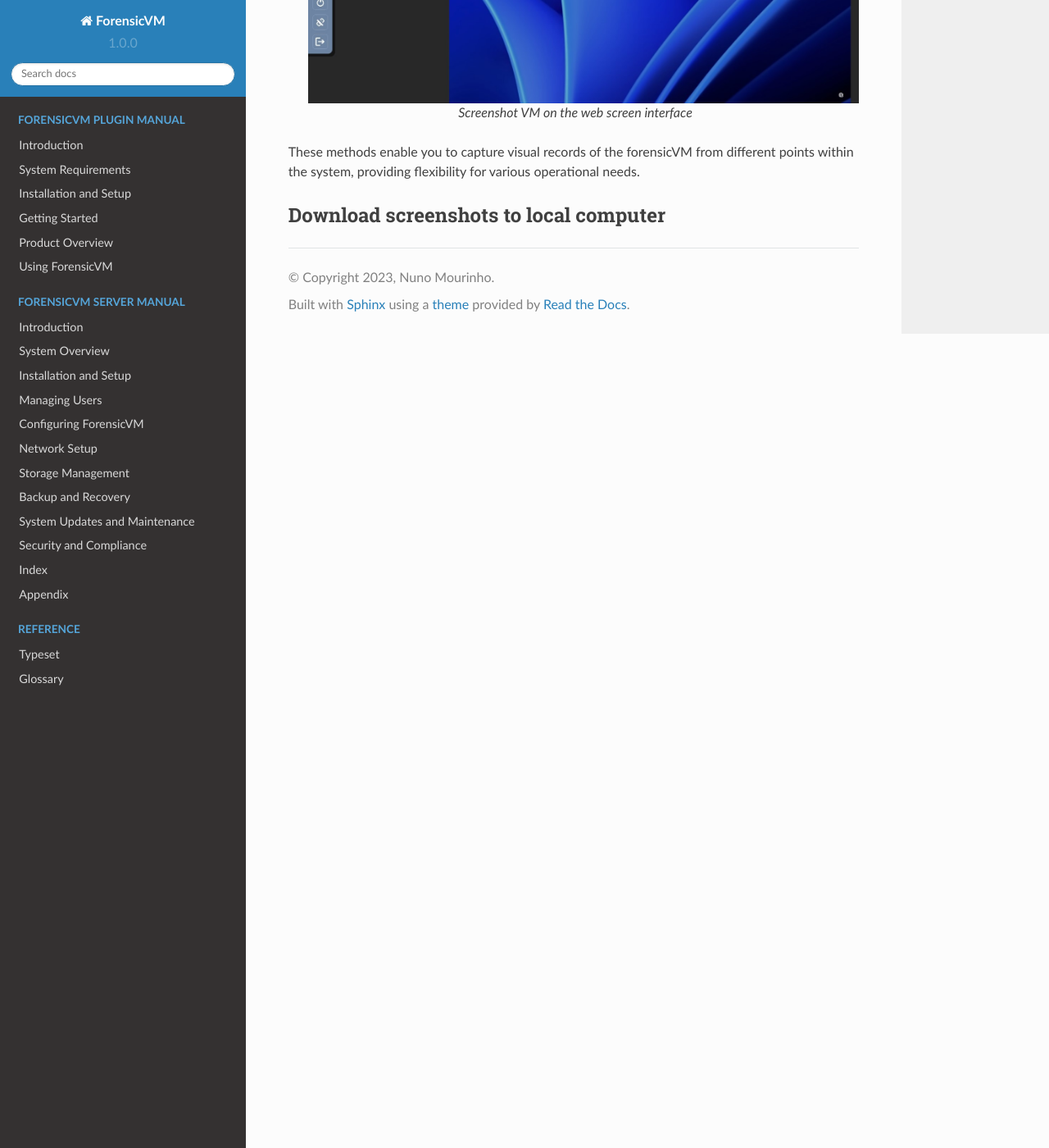
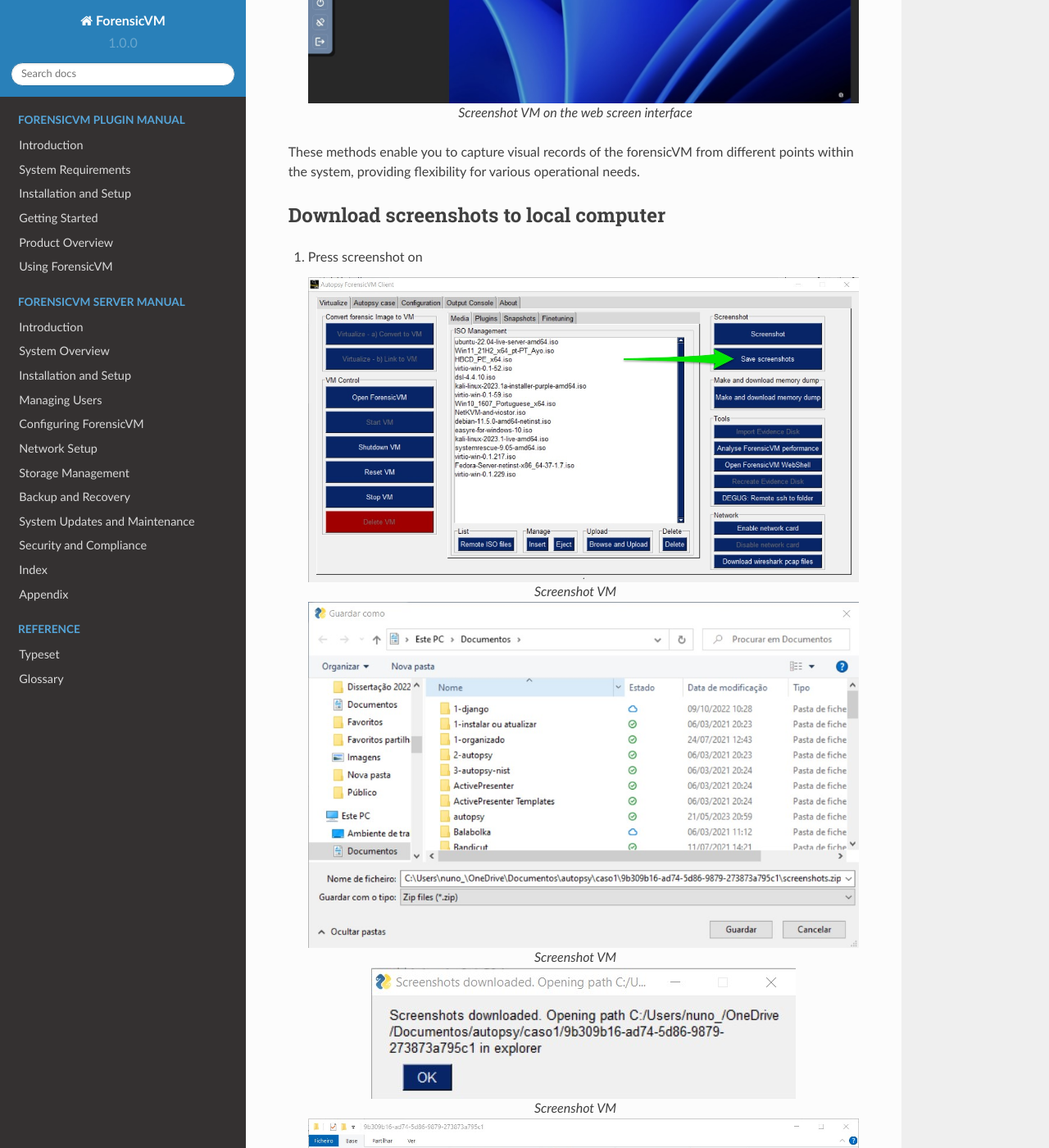
Before and after one commit to nunomourinho/ForensicVMServerAndClientDocs, a Sphinx documentation site: the page built from docs/user/screenshot_vm.rst, in a window 1280 px wide and 1400 px high, scrolled down 1269 px. Shown: the whole window at 82% size. Built offline with Sphinx 7.4.7 and the Read the Docs theme 2.0.0, drawn with Linux system fonts in a browser that asks for light colours; pages that are not in the unit, such as notebooks, are missing from menus.

Commit message:
Update screenshot_vm.rst

```diff
--- a/docs/user/screenshot_vm.rst
+++ b/docs/user/screenshot_vm.rst
@@ -36,3 +36,28 @@
 
 Download screenshots to local computer
 ---------------------------------------
+1) Press screenshot on
+
+   .. figure:: img/screenshot_vm_0003.jpg
+      :alt: Screenshot VM
+      :align: center
+
+      Screenshot VM
+
+   .. figure:: img/screenshot_vm_0004.jpg
+      :alt: Screenshot VM
+      :align: center
+
+      Screenshot VM
+
+   .. figure:: img/screenshot_vm_0005.jpg
+      :alt: Screenshot VM
+      :align: center
+
+      Screenshot VM
+
+   .. figure:: img/screenshot_vm_0006.jpg
+      :alt: Screenshot VM
+      :align: center
+
+      Screenshot VM
```
